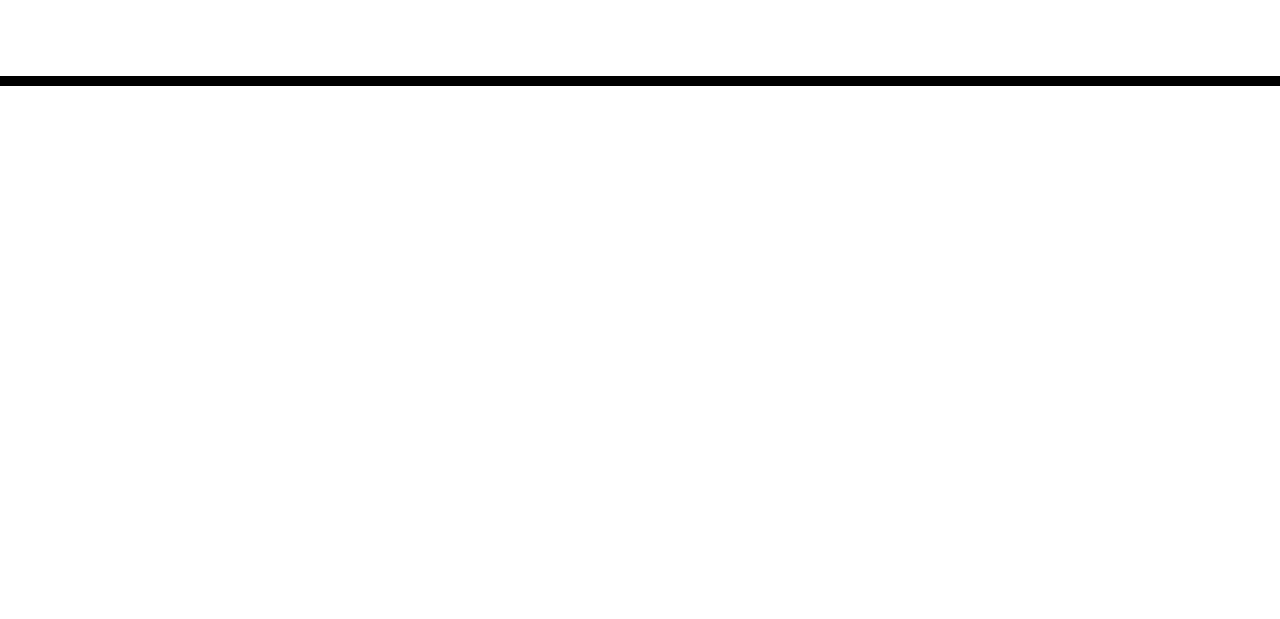
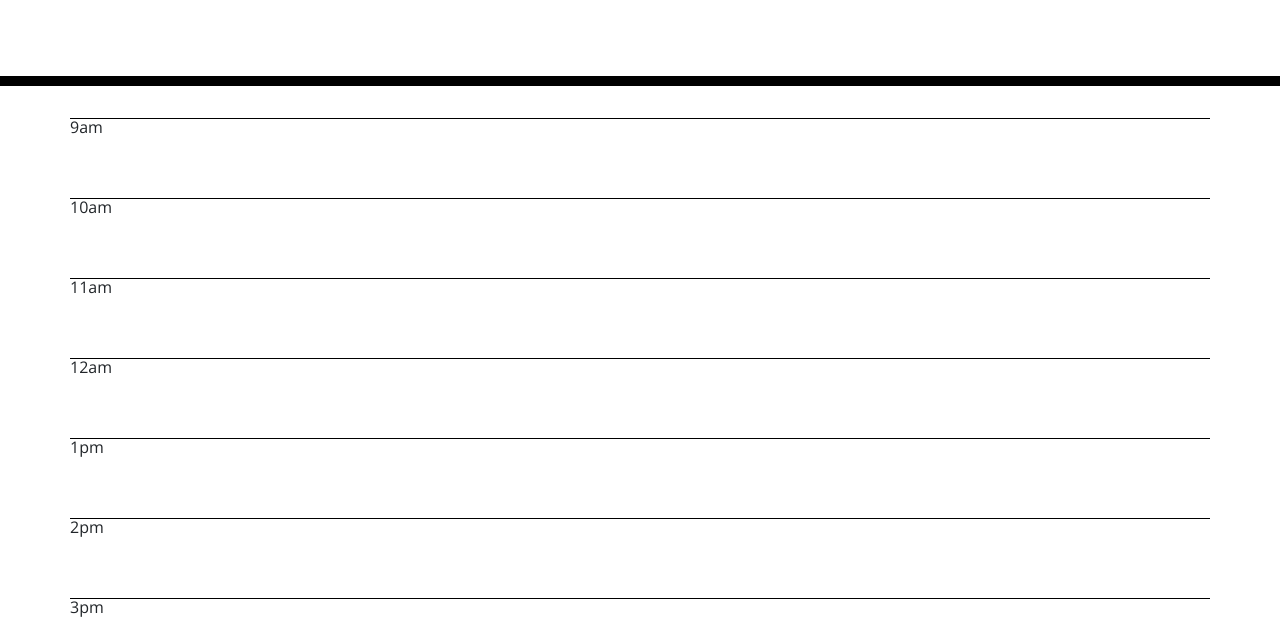
Before and after one commit to JosephA47/day_planner, a plain HTML site: page index.html in a window 1280 px wide. Shown: the part 182-801 px from the top of the page. Drawn offline with nearby package versions, Linux system fonts and the light colour scheme.

Commit message:
added array for time

```diff
--- a/index.html
+++ b/index.html
@@ -34,5 +34,7 @@
 
     <script src="https://code.jquery.com/jquery-3.4.1.min.js"></script>
     <script src="https://cdnjs.cloudflare.com/ajax/libs/moment.js/2.24.0/moment.min.js"></script>
+
+    <script src="script.js"></script>
   </body>
 </html>
--- a/script.js
+++ b/script.js
@@ -0,0 +1,58 @@
+$(document).ready(function() {
+    var $div = $(".container");
+
+    var arr = [
+        {
+            time: "9am",
+            event: "",
+        },
+        {
+            time: "10am",
+            event: "",
+        },
+        {
+            time: "11am",
+            event: "",
+        },
+        {
+            time: "12am",
+            event: "",
+        },
+        {
+            time: "1pm",
+            event: "",
+        },
+        {
+            time: "2pm",
+            event: "",
+        },
+        {
+            time: "3pm",
+            event: "",
+        },
+        {
+            time: "4pm",
+            event: "",
+        },
+        {
+            time: "5pm",
+            event: "",
+        },
+    ];
+
+    for(var i = 0; i < arr.length; i++){
+        var timeBlock = $("<form>").attr("class", "row");
+
+
+
+        timeBlock.text(arr[i].time);
+        console.log(arr[i].time);
+
+        $($div).append(timeBlock);
+    }
+
+    var present = moment().format('h: mm: s')
+    console.log(present);
+
+
+})
--- a/style.css
+++ b/style.css
@@ -33,7 +33,7 @@ textarea{
 .row {
     white-space: pre-wrap;
     height: 80px;
-    border-top: 1px solid white;;
+    border-top: 1px solid black;
 }
 
 .hour {
@@ -42,19 +42,22 @@ textarea{
     border-top: 1px dashed #000000;
 }
 
-.past {
+.row-past {
     background-color: #d3d3d3;
     color: white;
+    height: 80px;
 }
 
-.present {
+.row-present {
     background-color: #ff6961;
     color: white;
+    height: 80px;
 }
 
-.future {
+.row-future {
     background-color: #77dd77;
     color: white;
+    height: 80px;
 }
 
 .saveBtn {
```
